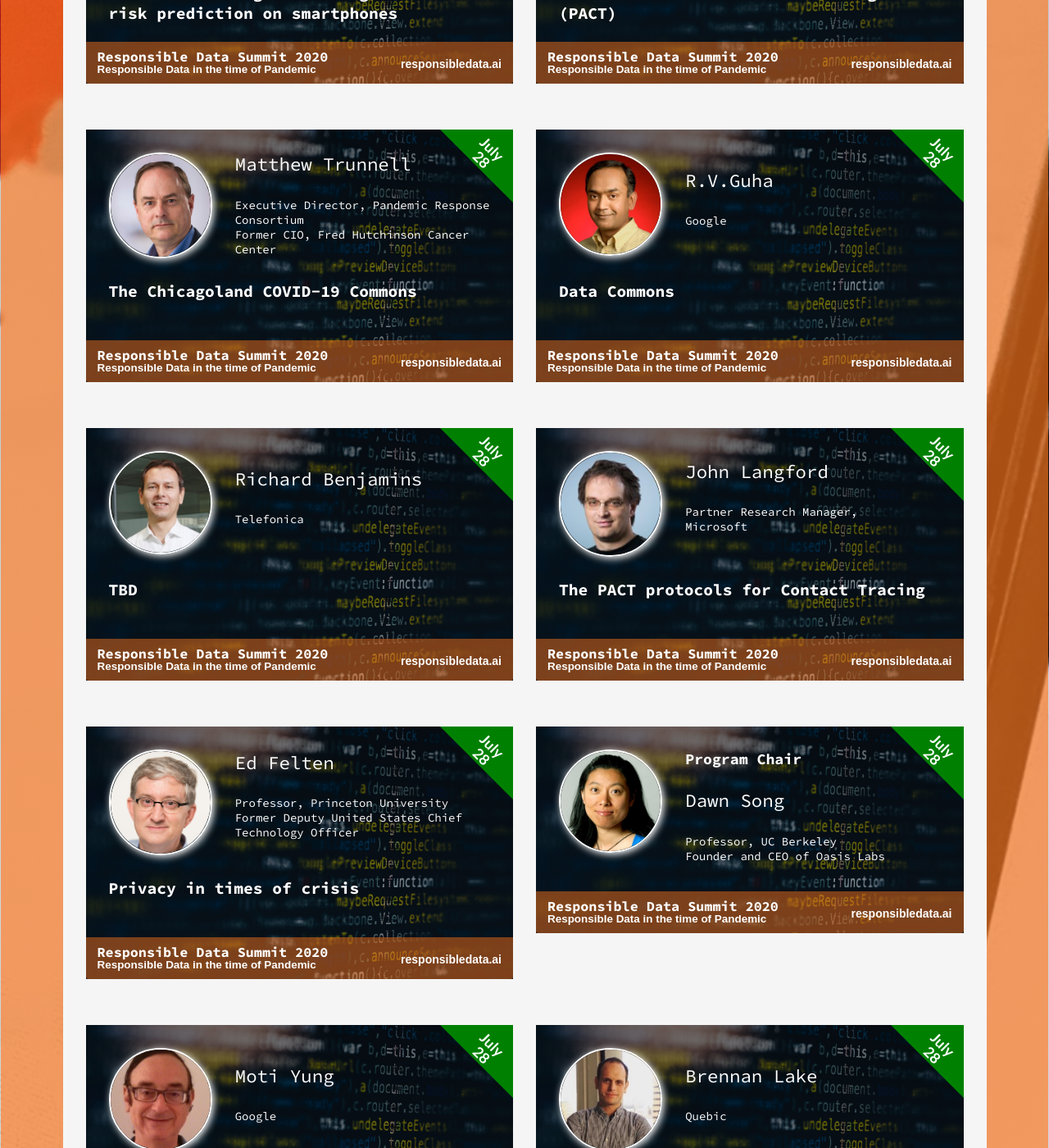
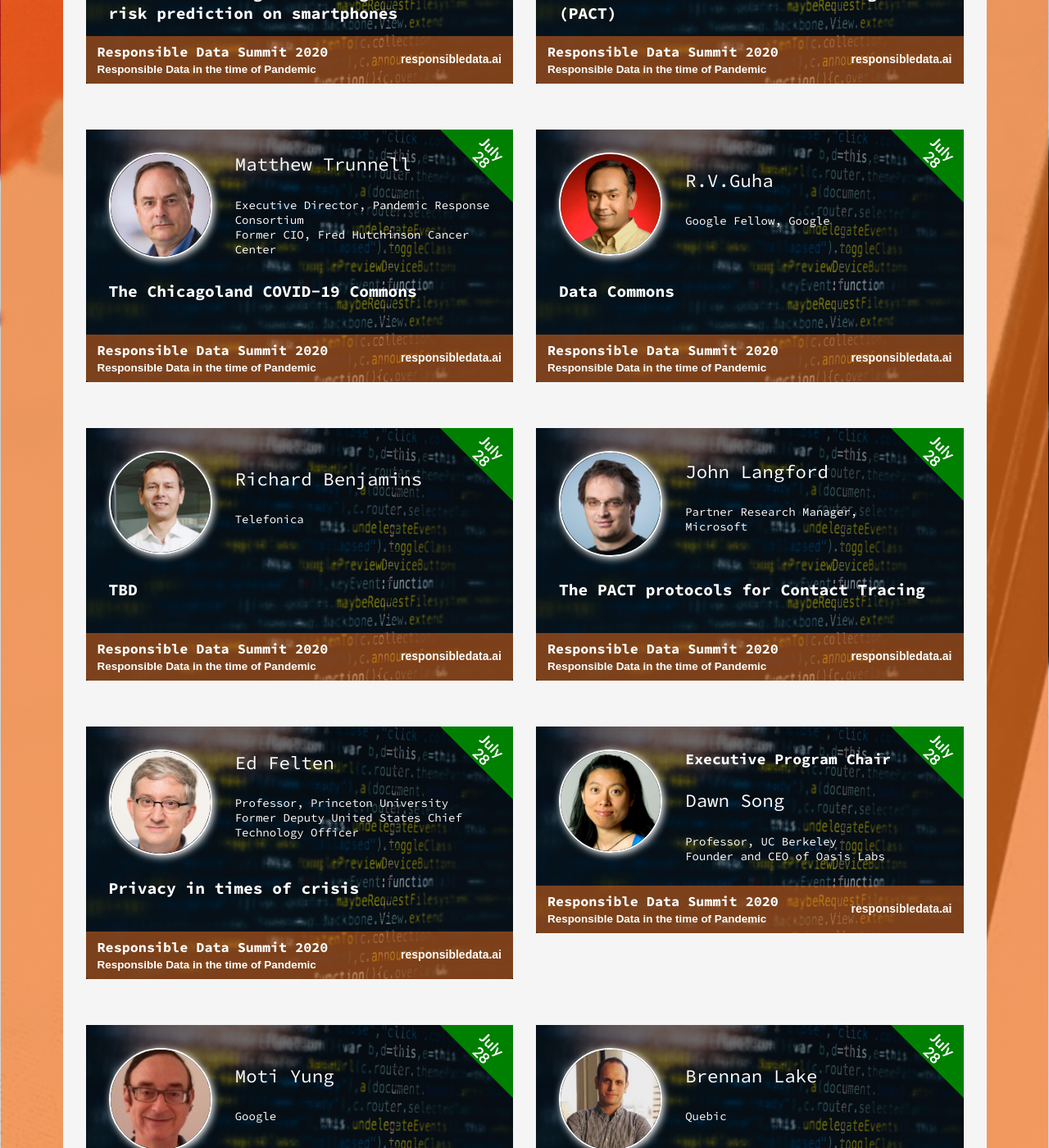
Before and after one commit to responsible-data-summit/responsible-data-summit.github.io, a Jekyll site: the page built from pages/pandemic_card.html, in a window 1280 px wide and 1400 px high, scrolled down 933 px. Shown: the whole window at 82% size. Built offline with Jekyll 4.4.1, drawn with Linux system fonts in a browser that asks for light colours.

Commit message:
update speaker info

```diff
--- a/_data/speakers_pandemic.yml
+++ b/_data/speakers_pandemic.yml
@@ -24,7 +24,7 @@
     The Chicagoland COVID-19 Commons
 - name: R.V.Guha
   title: |
-    Google
+    Google Fellow, Google
   avatar: Guha.jpg
   talk: |
     Data Commons
@@ -52,7 +52,7 @@
     Founder and CEO of Oasis Labs
   avatar: Dawn.jpg
   extra_title: |
-    Program Chair
+    Executive Program Chair
   hide_talk: true
 - name: Moti Yung
   title: |
--- a/pages/pandemic_card.html
+++ b/pages/pandemic_card.html
@@ -66,7 +66,7 @@ permalink: /pandemic_card
                     <a class="ui bottom attached large label" style="background-color: rgba(242, 113, 28, 0.5); color: white; font-family: Source Code Pro, sans-serif;">
                         <div class="ui grid" style="margin: 0;">
                             <div class="ten wide column" style="text-align: left; margin: 0; padding: 0; font-size: 1.2em;">
-                                <div>
+                                <div style="padding-bottom: 0.4em;">
                                     Responsible Data Summit 2020
                                 </div>
                                 <div style="font-size: 0.8em; font-family: sans-serif;">
```
